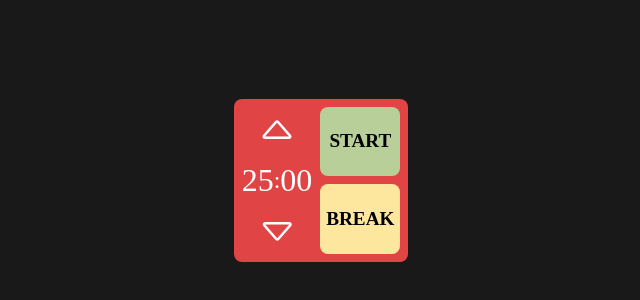
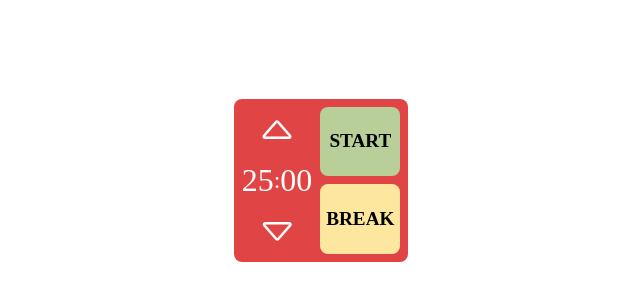
Before and after one commit to Liam-00/PomodoroWidget, a plain HTML site: page index.html in a window 1280 px wide. Shown: the part 220-520 px from the top of the page, without its empty margins (319-959 px from the left). Drawn offline with nearby package versions, Linux system fonts and the light colour scheme; a small style sheet from the web is missing.

Commit message:
FEAT: background transparent for compatibility

```diff
--- a/style.css
+++ b/style.css
@@ -12,7 +12,7 @@ body {
 	justify-content: center;
 	align-items: center;
 
-	background-color: #191919;
+	/*background-color: #191919;*/
 	margin: 0px;
 }
 
```
